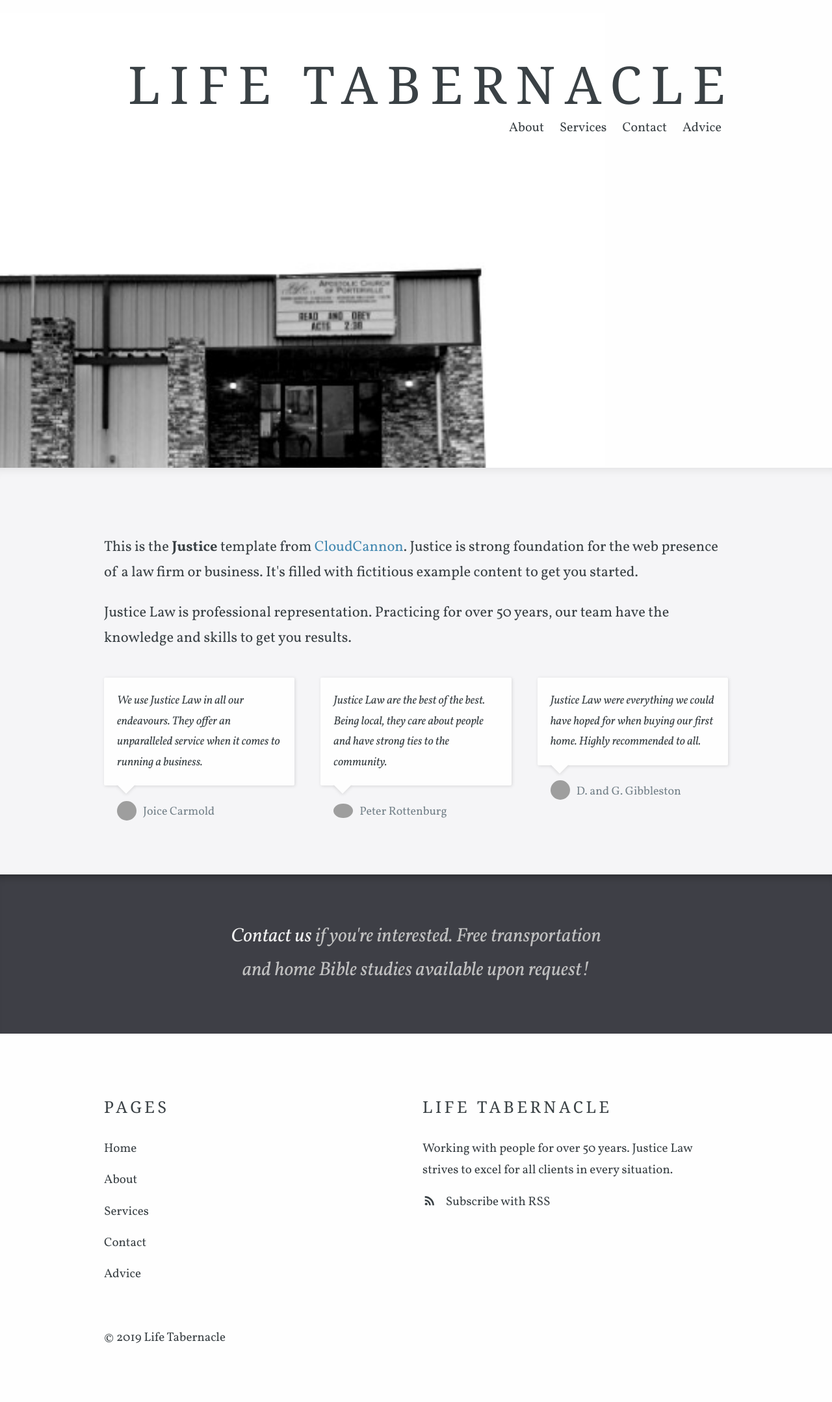
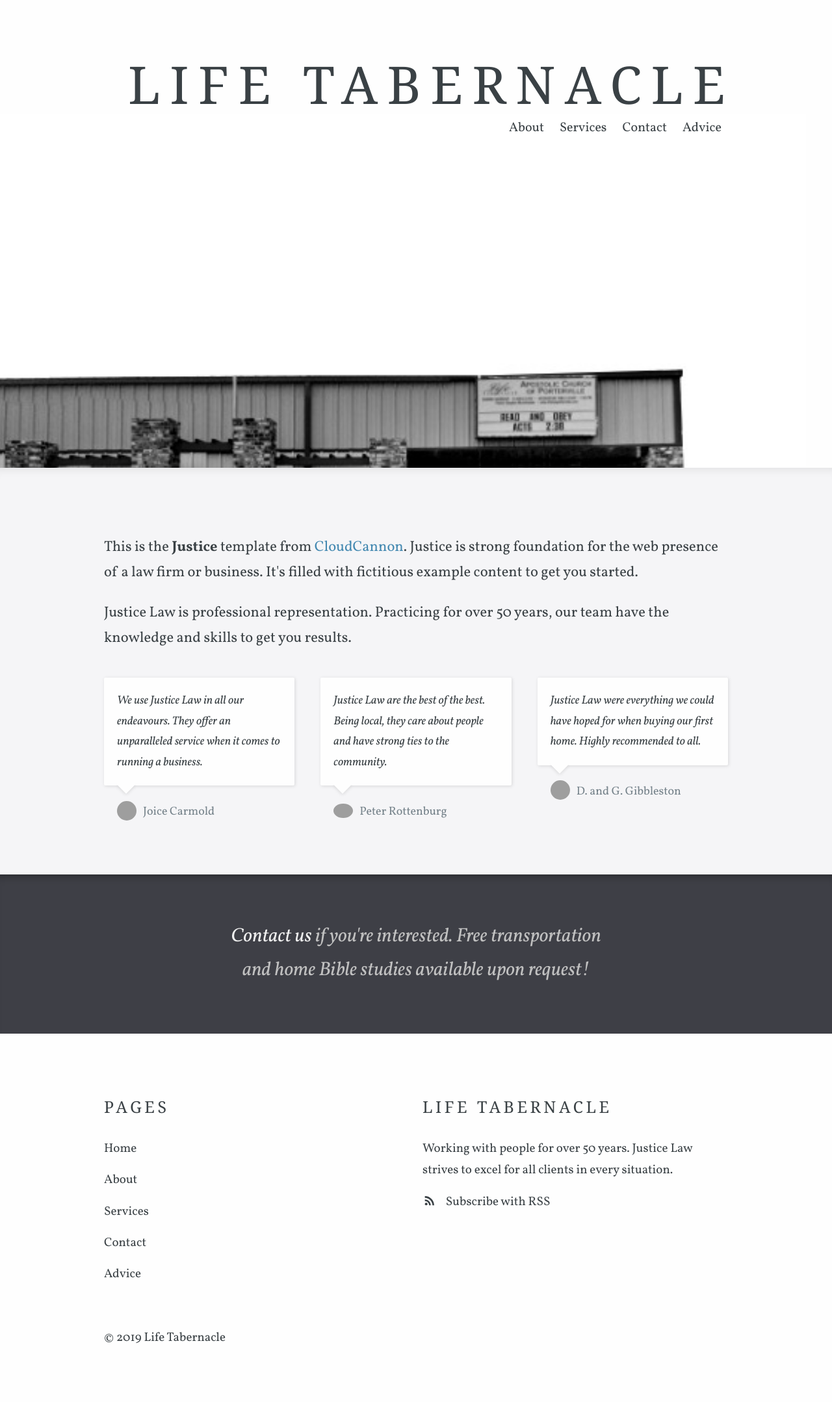
Before and after one commit to lifetabernacle/lifetabernacle.github.io, a Jekyll site: the page built from index.html, in a window 1280 px wide. Shown: the whole page at 65% size. Built offline with Jekyll 4.4.1, drawn with Linux system fonts in a browser that asks for light colours; some web fonts are replaced; grey boxes are pictures that could not be loaded.

Commit message:
Updated '_sass/_layout.scss' via CloudCannon

```diff
--- a/_sass/_layout.scss
+++ b/_sass/_layout.scss
@@ -29,11 +29,9 @@ header {
 
 	@media (min-width: $mobile-break) {
 		background-size: contain;
-		background-position: calc(50% - 300px) calc(100% + 20px);
 
 		&.main-hero {
 			height: 80vh;
-			background-position: calc(50% - 350px) calc(100% + 20px);
 		}
 
 		.container {
```
